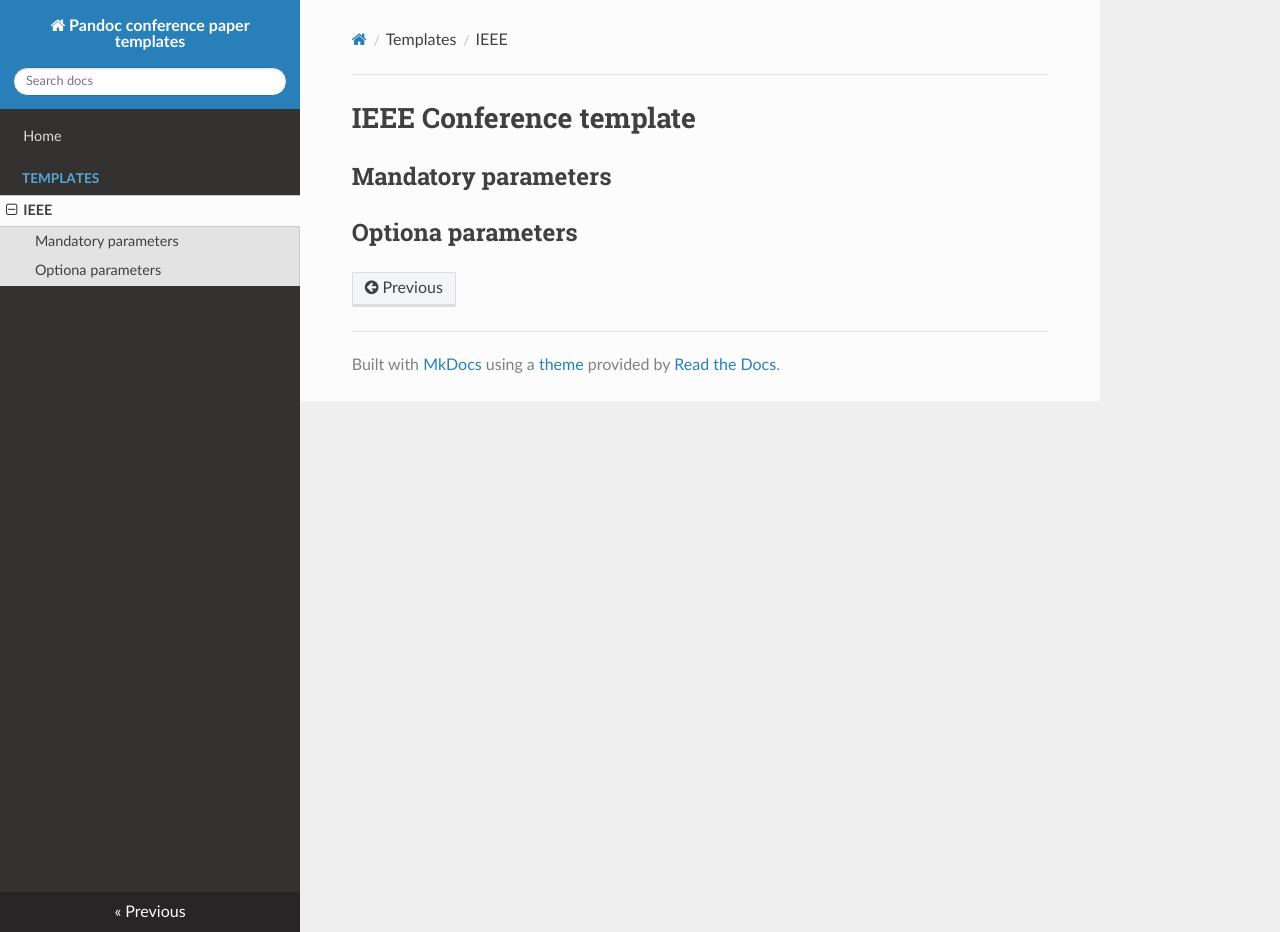
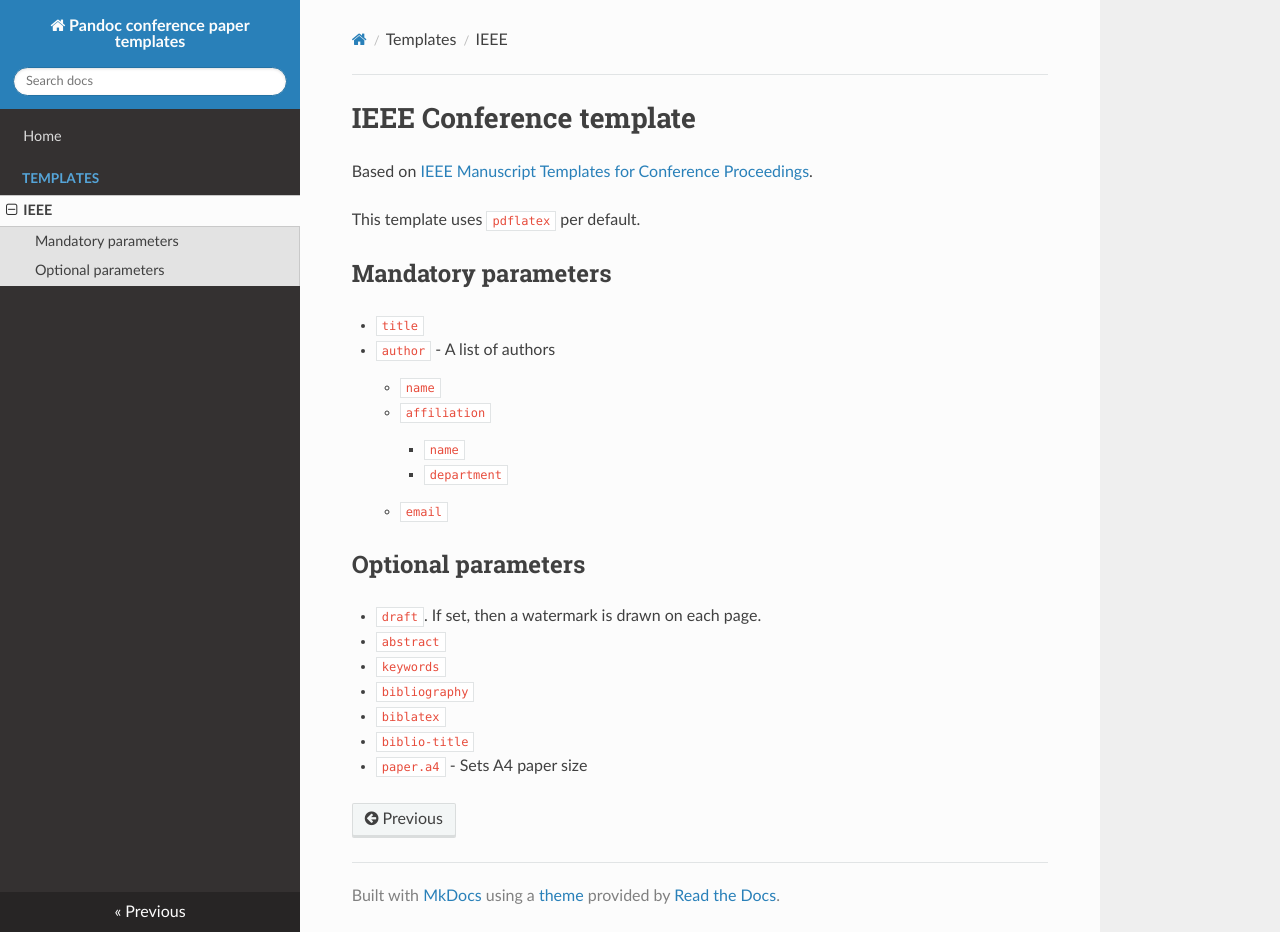
Before and after one commit to martisak/pandoc_conference_templates, an MkDocs documentation site: the page built from docs/ieee.md, in a window 1280 px wide and 932 px high. Built offline with MkDocs 1.6.1, drawn with Linux system fonts in a browser that asks for light colours; nearby versions of some CDN libraries.

Commit message:
Documentation: Improve the IEEE conference template documentation
Add required and optional parameters

```diff
--- a/docs/ieee.md
+++ b/docs/ieee.md
@@ -1,5 +1,25 @@
 # IEEE Conference template
+
+Based on [IEEE Manuscript Templates for Conference Proceedings](https://www.ieee.org/conferences/publishing/templates.html).
+
+This template uses `pdflatex` per default.
 
 ## Mandatory parameters
 
-## Optiona parameters
+- `title`
+- `author` - A list of authors
+    - `name`
+    - `affiliation`
+        - `name`
+        - `department`
+    - `email`
+
+## Optional parameters
+
+- `draft`. If set, then a watermark is drawn on each page.
+- `abstract`
+- `keywords`
+- `bibliography`
+- `biblatex`
+- `biblio-title`
+- `paper.a4` - Sets A4 paper size
```
Also changed, not shown: docs/index.md (+1 -1 lines).
